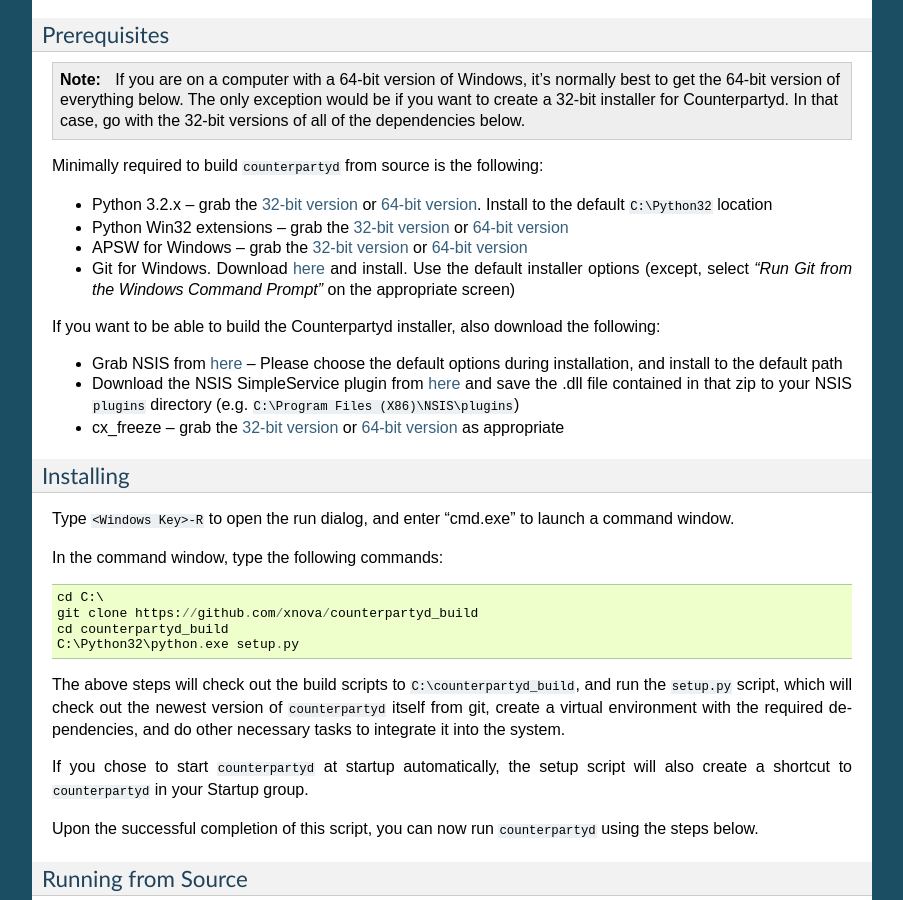
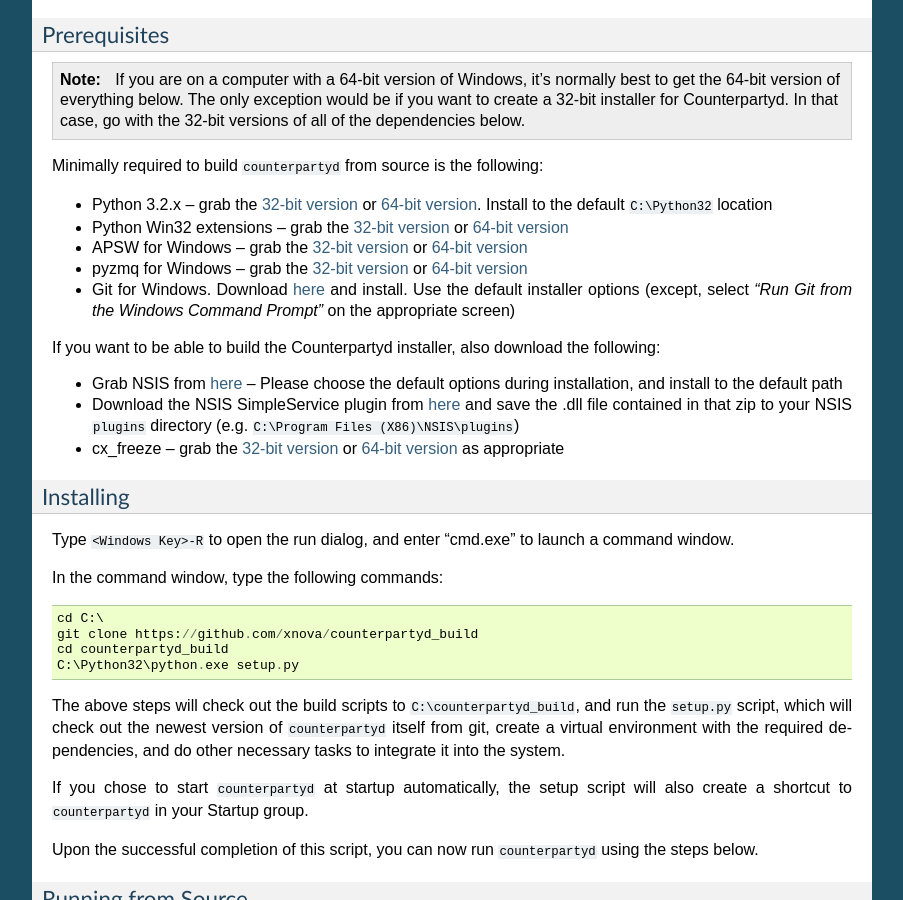
Before and after one commit to CounterpartyXCP/federatednode, a Sphinx documentation site: the page built from docs/BuildingFromSource.rst, in a window 1280 px wide and 900 px high, scrolled down 1659 px. Shown: the whole window, without its empty margins (198-1101 px from the left). Built offline with Sphinx 7.4.7, drawn with Linux system fonts in a browser that asks for light colours.

Commit message:
added zmq dep back into windows build for now

```diff
--- a/docs/BuildingFromSource.rst
+++ b/docs/BuildingFromSource.rst
@@ -107,6 +107,8 @@
   or `64-bit version <http://sourceforge.net/projects/pywin32/files/pywin32/Build%20218/pywin32-218.win-amd64-py3.2.exe/download>`__
 - APSW for Windows -- grab the `32-bit version <https://apsw.googlecode.com/files/apsw-3.8.2-r1.win32-py3.2.exe>`__
   or `64-bit version <https://apsw.googlecode.com/files/apsw-3.8.2-r1.win-amd64-py3.2.exe>`__
+- pyzmq for Windows -- grab the `32-bit version <https://github.com/downloads/zeromq/pyzmq/pyzmq-2.2.0.win32-py3.2.msi>`__
+  or `64-bit version <https://github.com/downloads/zeromq/pyzmq/pyzmq-2.2.0.win-amd64-py3.2.msi>`__
 - Git for Windows. Download `here <http://git-scm.com/download/win>`__ and install. Use the default installer
   options (except, select *"Run Git from the Windows Command Prompt"* on the appropriate screen)
 
```
